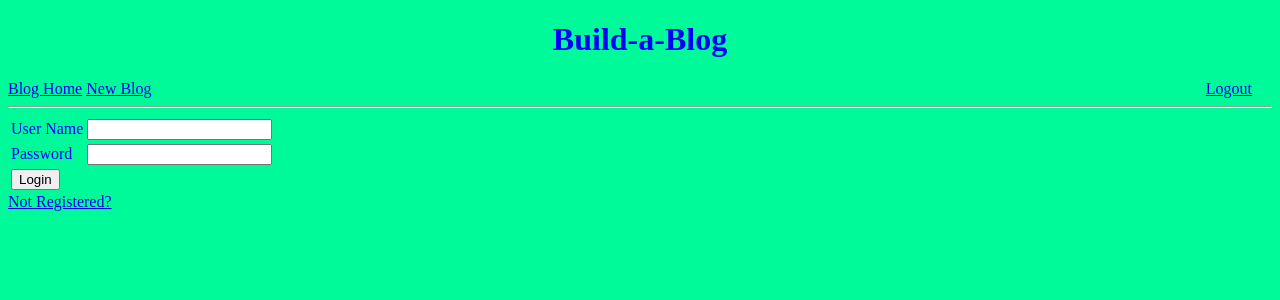
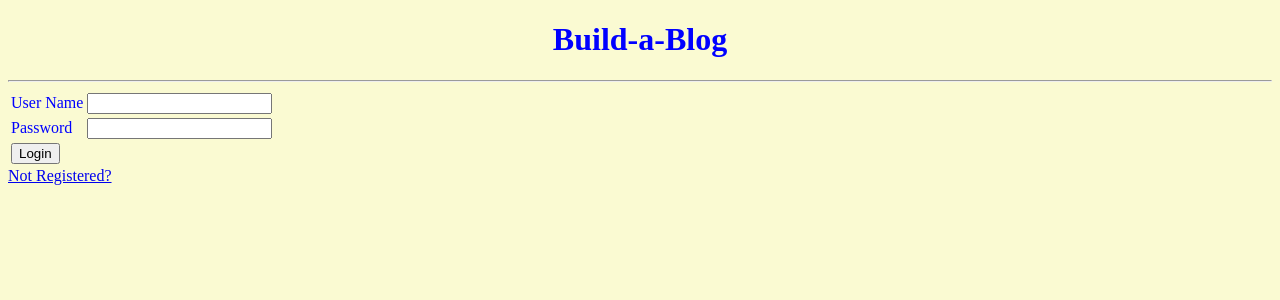
Before and after one commit to BobbyHughes17/build-a-blog, a Flask app: page /login in a window 1280 px wide. Shown: the top 300 px of the page. Run offline with Flask 2, Linux system fonts and the light colour scheme.

Commit message:
custom nav

```diff
--- a/main.py
+++ b/main.py
@@ -1,10 +1,12 @@
 from flask import Flask,redirect,render_template,request,session
 from flask_sqlalchemy import SQLAlchemy
 
+
 app = Flask(__name__)
+
 app.config["DEBUG"] = True
 app.config['SQLALCHEMY_DATABASE_URI'] = 'mysql+pymysql://build-a-blog:password@localhost:8889/build-a-blog'
-app.config['SQLALCHEMY_ECHO'] = True
+app.config['SQLALCHEMY_ECHO'] = False
 app.secret_key = "asdfgh"
 
 db = SQLAlchemy(app)
@@ -38,21 +40,45 @@ class User(db.Model):
         self.password = password
         self.email = email
 
+class Navbar():
+
+    def __init__(self,link,text,active,class_name):
+        self.link = link
+        self.text = text
+        self.active = active
+        self.class_name = class_name
+
+def build_bar(active_link):
+
+    active_link = active_link
+    links = ['/blog','/new-blog','/logout']
+    text = ['Blogz','New Blog','Logout']
+    class_name = ['blog','new_blog','logout']
+
+    nav = []
+    for i, link in enumerate(links):
+        if link == active_link:
+            nav += [Navbar(link,text[i],True,class_name[i])]
+        else:
+            nav += [Navbar(link,text[i],False,class_name[i])]
+    return nav
+
 @app.before_request
 def required_login():
-
     allowed_routes = ['login_user', 'register_user']
     if request.endpoint not in allowed_routes and 'user' not in session:
-        return redirect('/login ')
+        return render_template('login.html')
 
 @app.route('/', methods=["GET"])
-def redirect_to_blog():
+def index():
     return redirect('/blog')
+
 @app.route('/blog',methods=['GET','POST'])
 def blog_page():
     route = 'Blog'
     blogs = Blog.query.all()
-    return render_template('blog.html',blogs=blogs,route=route)
+    nav = build_bar('/blog')
+    return render_template('blog.html',blogs=blogs,route=route,nav=nav)
     #TODO - get blogs render blog page
 
 @app.route('/new-blog',methods=['GET','POST'])
@@ -77,15 +103,16 @@ def post_new_blog():
             db.session.add(new_blog)
             db.session.commit()
             return redirect('/blog')
-
-    return render_template('newpost.html', error=error,route=route)
+    nav = build_bar('/new-blog')
+    return render_template('newpost.html', error=error,route=route,nav=nav)
     #TODO - make blog post form, that submits then redirect to /blog
 
 @app.route('/<blog>')
 def selected_blog(blog):
     route = blog
     blogs = Blog.query.filter_by(title=blog).all()
-    return render_template('blog.html',blogs=blogs,route=route)
+    nav = build_bar('/blog')
+    return render_template('blog.html',blogs=blogs,route=route,nav=nav)
 
 @app.route('/register',methods=['GET','POST'])
 def register_user():
@@ -151,4 +178,4 @@ def logout_user():
     return redirect('/login')
 
 if __name__ == "__main__":
-    app.run()
+    app.run(debug=True)
--- a/static/styles/style.css
+++ b/static/styles/style.css
@@ -1,5 +1,5 @@
 body{
-    background-color: mediumspringgreen;
+    background-color:lightgoldenrodyellow;
     color: blue;
 }
 body .error{
@@ -9,7 +9,6 @@ ul a{
     color: blue;
     text-decoration: none;
 }
-
 ul a div hr{
     color: purple;
     margin-right: 50px;
@@ -17,14 +16,22 @@ ul a div hr{
 #new_blog_button{
     margin-top: 20px;
 }
-nav{
-    display:inline;
+.navbar{
+    display: inline;
+    text-decoration: none;
 }
-nav a:active{
-    background-color:purple;
+.navbar ul{
+    display:inline-block;
 }
-nav a.floatright{
+.navbar ul li{
+    display: inline;
+    list-style-type: none;
+}
+.navbar a.active{
+    background-color: lightblue;
+}
+.navbar a#Logout{
     float:right;
     margin-right: 20px;
-    margin-left:auto;
+    margin-left: auto;
 }
--- a/templates/base.html
+++ b/templates/base.html
@@ -1,20 +1,18 @@
 <!DOCTYPE html>
 <html lang="en">
 <head>
+    <meta charset="utf-8">
     <title>{{route}}</title>
-    <link rel="stylesheet" type='text/css' href="/static/styles/style.css"/>
-    <script>
-    var links = document.querySelectorAll('a[href="'+document.URL+'"]');
-    </script>
+    <link rel="Stylesheet" type='text/css' href="/static/styles/style.css"/>
 </head>
 <body>
     <div>
         <h1 style='text-align: center;'>Build-a-Blog</h1>
     </div>
-    <nav>
-        <a {{class}} href='/blog'><span>Blog Home</span></a>
-        <a {{class}} href='/new-blog'><span>New Blog</span></a>
-        <a class='floatright' href="/logout" ><span>Logout</span></a>
+    <nav class='navbar'>
+            {% for link in nav %}
+            <a href="{{link.link}}" {% if link.active %} class='active'{% endif %} id='{{link.text}}' >{{link.text}}</a>
+            {% endfor %}
     </nav>
     <hr>
 
--- a/templates/blog.html
+++ b/templates/blog.html
@@ -1,5 +1,4 @@
 {% extends 'base.html' %}
-
 {% block content %}
 
 <ul>
--- /dev/null
+++ b/templates/index.html
@@ -0,0 +1,5 @@
+{% extends 'bootstrap/base.html'}
+
+{% block navbar %}
+{{ super() }}
+{% endblock %}
--- a/templates/login.html
+++ b/templates/login.html
@@ -1,5 +1,7 @@
 {% extends 'base.html' %}
 {% block content %}
+
+
 
 <form action = '/login' method='post'>
     <label class='error'>{{error}}</label>
```
